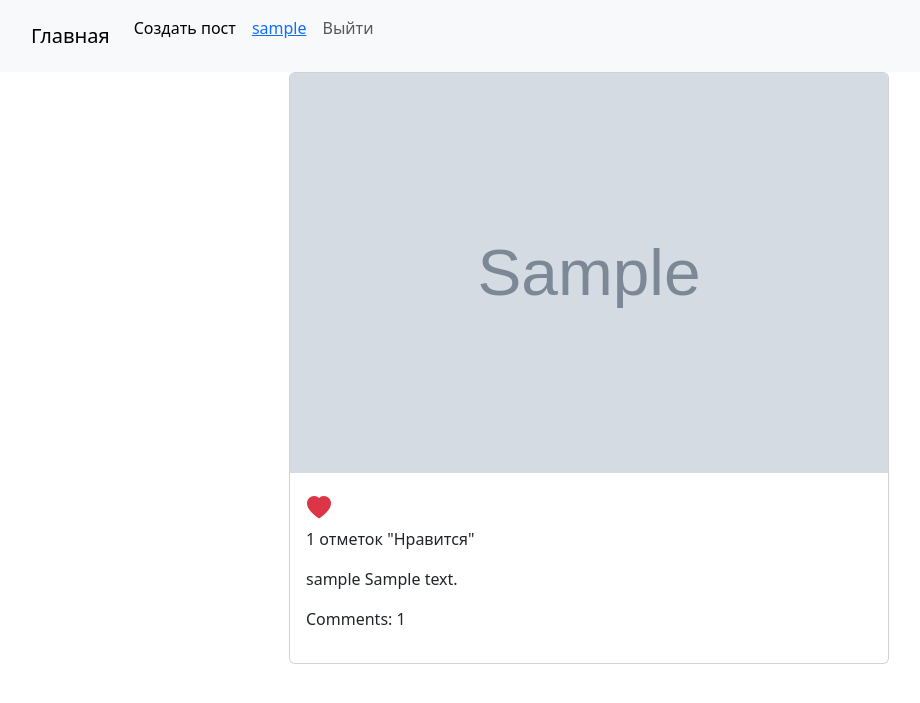
After one commit to DashaKramm/instagram, a Django app: page /post/1/ in a window 1280 px wide. The commit adds this page. Shown: the top 703 px of the page, without its empty margins (51-971 px from the left). Run offline with Django 5.2, Linux system fonts and the light colour scheme; a user stored in the database is signed in; tables that the repository leaves empty hold one stand-in row (values such as "Sample post"); grey boxes marked "Sample" are stand-in pictures.

Commit message:
разработала функционал лайка публикации + добавила кнопку при просмотре страницы публикации и на главной + реализовала детальный просмотр публикации

```diff
--- a/source/webapp/templates/base.html
+++ b/source/webapp/templates/base.html
@@ -8,6 +8,9 @@
     {% block title %}
         <title>Instagram</title>
     {% endblock %}
+    <link rel="stylesheet"
+          href="https://cdnjs.cloudflare.com/ajax/libs/bootstrap-icons/1.10.5/font/bootstrap-icons.min.css">
+
     <link href="https://cdn.jsdelivr.net/npm/bootstrap@5.3.3/dist/css/bootstrap.min.css" rel="stylesheet"
           integrity="sha384-QWTKZyjpPEjISv5WaRU9OFeRpok6YctnYmDr5pNlyT2bRjXh0JMhjY6hW+ALEwIH" crossorigin="anonymous">
 </head>
--- /dev/null
+++ b/source/webapp/templates/post_detail.html
@@ -0,0 +1,31 @@
+{% extends 'base.html' %}
+{% block content %}
+    <div class="d-flex flex-column align-items-center">
+        <div class="card mb-4" style="width: 100%; max-width: 600px;">
+            <a href="{% url 'webapp:post_detail' pk=post.id %}">
+                <img src="{{ post.image.url }}" alt="Post image" class="card-img-top"
+                     style="object-fit: cover; height: 400px;">
+            </a>
+            <div class="card-body">
+                <form action="{% url 'webapp:toggle_like' pk=post.id %}" method="post">
+                    {% csrf_token %}
+                    <input type="hidden" name="next" value="{{ request.get_full_path }}">
+                    <button type="submit" class="btn btn-link p-0">
+                        {% if user_liked %}
+                            <i class="bi bi-heart-fill text-danger" style="font-size: 1.5rem;"></i>
+                        {% else %}
+                            <i class="bi bi-heart text-dark" style="font-size: 1.5rem;"></i>
+                        {% endif %}
+                    </button>
+                </form>
+                <p>{{ likes_count }} отметок "Нравится"</p>
+                <p class="card-text">
+                    <a href="{% url 'webapp:post_detail' pk=post.id %}" class="text-dark text-decoration-none">
+                        {{ post.user.username }}
+                    </a> {{ post.description }}
+                </p>
+                <p>Comments: {{ comments_count }}</p>
+            </div>
+        </div>
+    </div>
+{% endblock %}
--- a/source/webapp/urls.py
+++ b/source/webapp/urls.py
@@ -1,8 +1,9 @@
 from django.urls import path
 from django.views.generic import RedirectView
 
+from webapp.views import ToggleLikeView
 from webapp.views.subscriptions import ToggleSubscriptionView
-from webapp.views.posts import PostListView, PostCreateView
+from webapp.views.posts import PostListView, PostCreateView, PostDetailView
 
 app_name = 'webapp'
 
@@ -11,4 +12,6 @@ urlpatterns = [
     path('posts/', PostListView.as_view(), name='index'),
     path('create/', PostCreateView.as_view(), name='create_post'),
     path('subscribe/<int:pk>/', ToggleSubscriptionView.as_view(), name='toggle_subscription'),
+    path('post/<int:pk>/', PostDetailView.as_view(), name='post_detail'),
+    path('post/<int:pk>/like/', ToggleLikeView.as_view(), name='toggle_like'),
 ]
--- a/source/webapp/views/__init__.py
+++ b/source/webapp/views/__init__.py
@@ -1,2 +1,3 @@
-from webapp.views.posts import PostCreateView, PostListView
+from webapp.views.posts import PostCreateView, PostListView, PostDetailView
 from webapp.views.subscriptions import ToggleSubscriptionView
+from webapp.views.likes import ToggleLikeView
--- a/source/webapp/views/posts.py
+++ b/source/webapp/views/posts.py
@@ -1,9 +1,9 @@
 from django.contrib.auth import get_user_model
 from django.db.models import Count, Q
 from django.urls import reverse_lazy
-from django.views.generic import CreateView, ListView
+from django.views.generic import CreateView, ListView, DetailView
 
-from webapp.models import Post
+from webapp.models import Post, Like
 from webapp.forms import PostForm
 
 User = get_user_model()
@@ -35,6 +35,9 @@ class PostListView(ListView):
                 Q(first_name__icontains=query)
             )
             context['users'] = users
+        if self.request.user.is_authenticated:
+            liked_posts = Like.objects.filter(user=self.request.user).values_list('post_id', flat=True)
+            context['liked_posts'] = liked_posts
         return context
 
 
@@ -47,3 +50,22 @@ class PostCreateView(CreateView):
     def form_valid(self, form):
         form.instance.user = self.request.user
         return super().form_valid(form)
+
+
+class PostDetailView(DetailView):
+    model = Post
+    template_name = 'post_detail.html'
+    context_object_name = 'post'
+
+    def get_context_data(self, **kwargs):
+        context = super().get_context_data(**kwargs)
+        post = self.object
+        user = self.request.user
+        post_with_counts = Post.objects.filter(id=post.id).annotate(
+            likes_count=Count('posts_likes'),
+            comments_count=Count('posts_comments')
+        ).first()
+        context['likes_count'] = post_with_counts.likes_count
+        context['comments_count'] = post_with_counts.comments_count
+        context['user_liked'] = Like.objects.filter(user=user, post=post).exists()
+        return context
```
Also changed, not shown: source/webapp/templates/partial/posts_list.html (+19 -4 lines), source/webapp/views/likes.py (added, +14 -0 lines).
